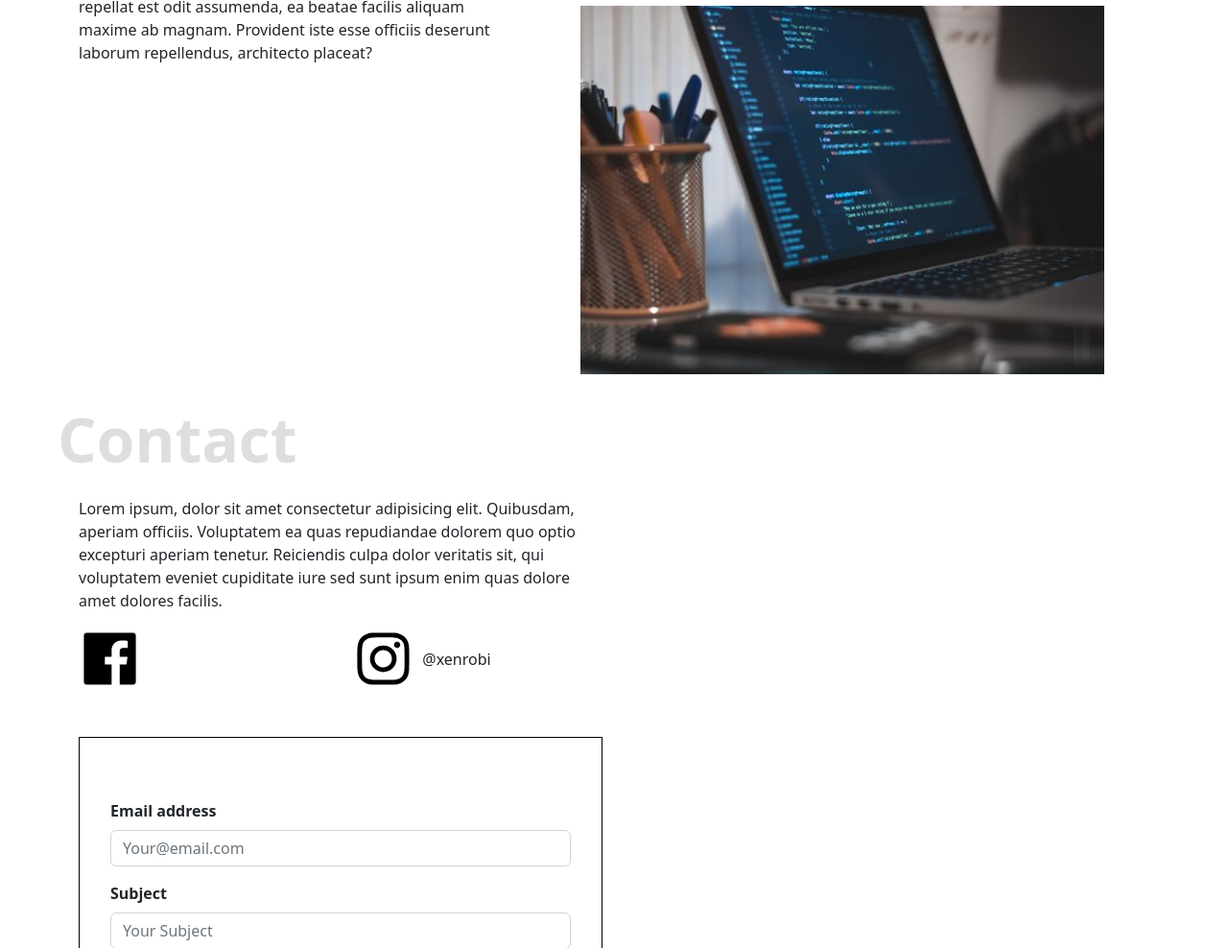
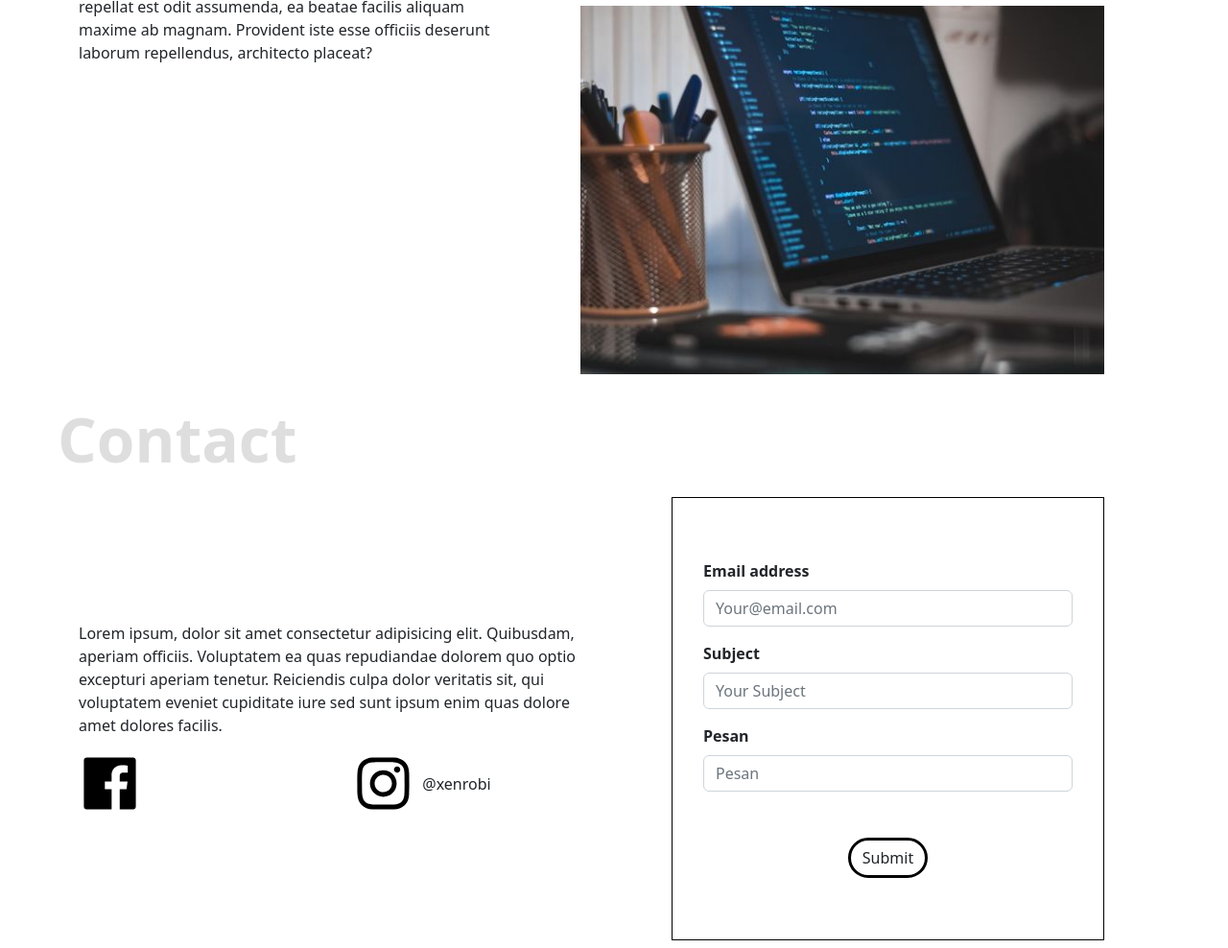
Before and after one commit to xenrobi/meporto, a plain HTML site: page index.html in a window 1280 px wide. Shown: the part 1812-2800 px from the top of the page at 96% size. Drawn offline with Linux system fonts and the light colour scheme.

Commit message:
responsive

```diff
--- a/index.html
+++ b/index.html
@@ -147,7 +147,7 @@
             </div>
           </div>
         </div>
-        <div class="col-12 col-lg-6">
+        <div class="col-12 col-lg-5">
           <form class="contact-form" onsubmit="onFormSubmit(event)">
             <div class="mb-3">
               <label for="inp_email" class="form-label">Email address</label>
```
